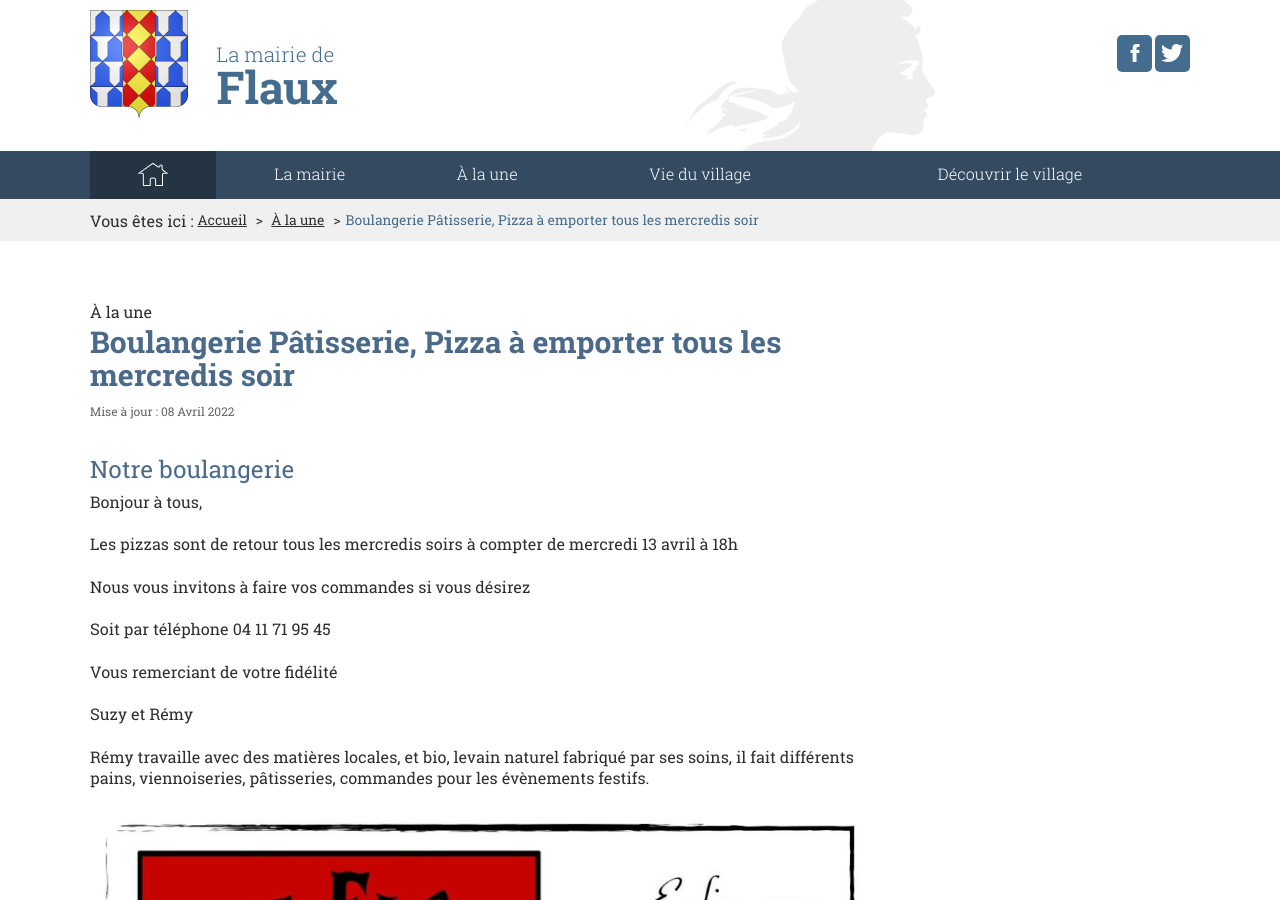
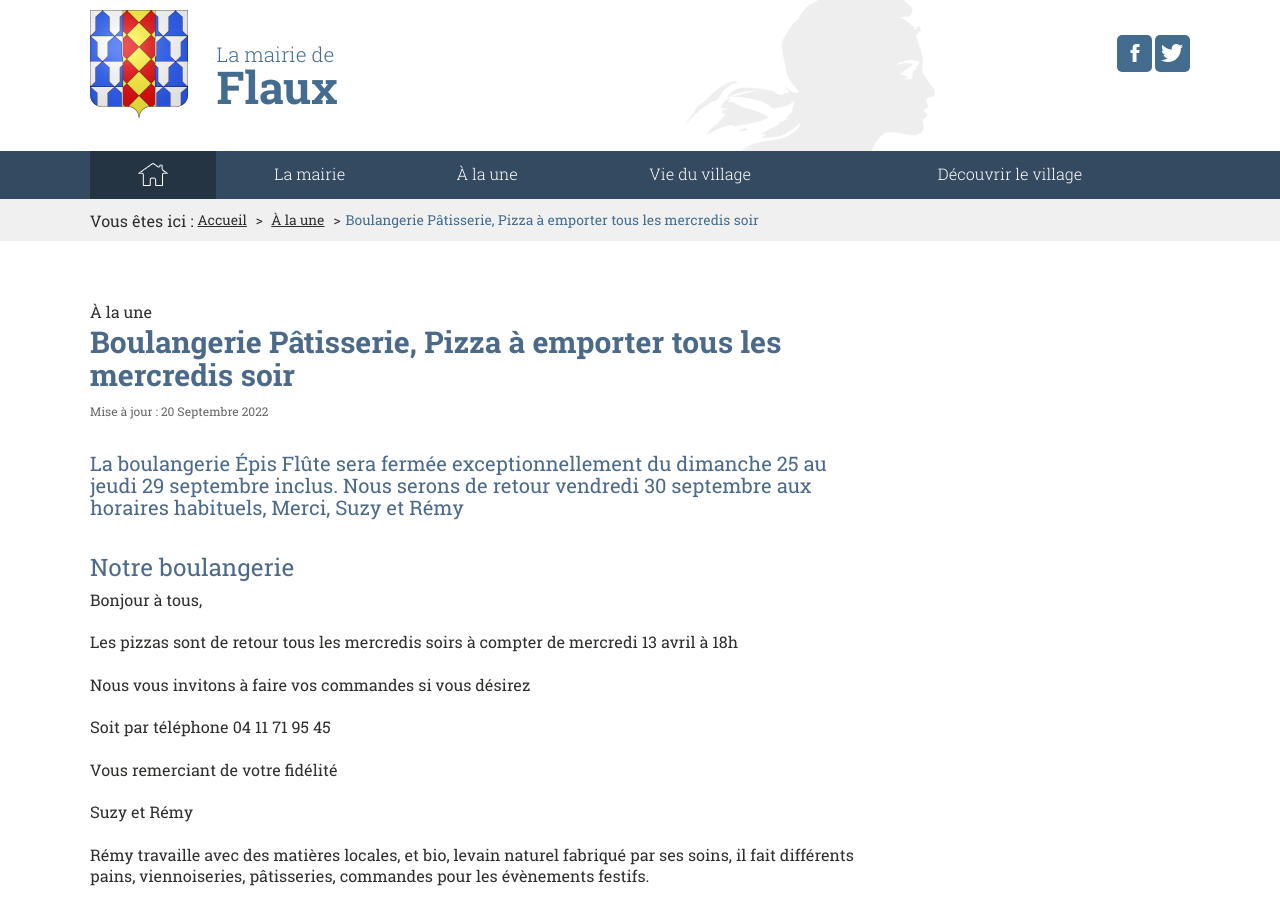
Before and after one commit to Flaux-Village/flaux-village.github.io, a Jekyll site: the page built from _actualites/boulangerie.md, in a window 1280 px wide and 900 px high. Built offline with Jekyll 4.4.1, drawn with Linux system fonts in a browser that asks for light colours; some of the changed text lies outside the part shown.

Commit message:
Update boulangerie.md

```diff
--- a/_actualites/boulangerie.md
+++ b/_actualites/boulangerie.md
@@ -6,11 +6,13 @@
 titre_page: Boulangerie Pâtisserie, Pizza à emporter tous les mercredis soir
 section: À la une
 addresse_section: /actualites.html
-date_texte: 08 Avril 2022
-date: 2022-04-08
+date_texte: 20 Septembre 2022
+date: 2022-09-20
 
 introduction:
 ---
+
+## La boulangerie Épis Flûte sera fermée exceptionnellement du dimanche 25 au jeudi 29 septembre inclus. Nous serons de retour vendredi 30 septembre aux horaires habituels, Merci, Suzy et Rémy
 
 # Notre boulangerie <br>
 
```
